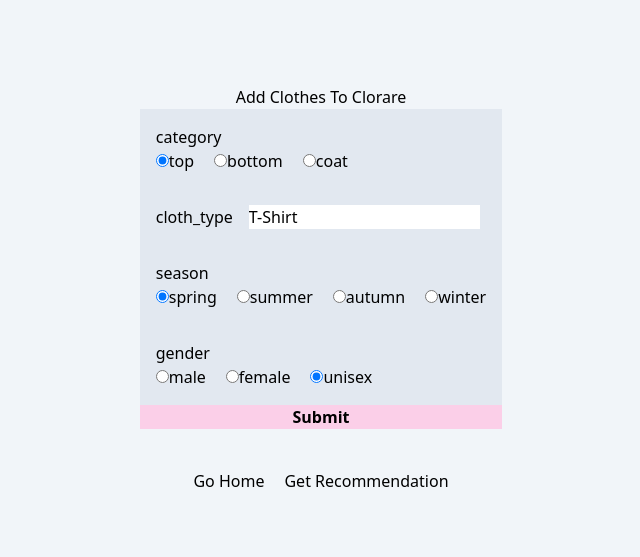
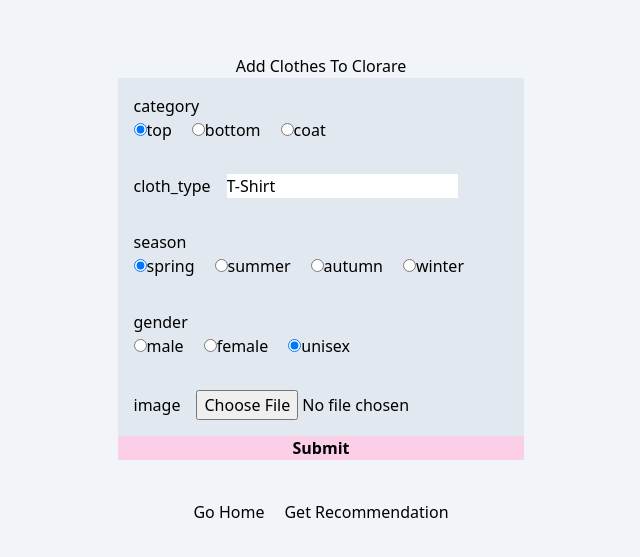
Before and after one commit to SignGin/Clorare, a Next.js app in the folder web/: page /clothes/add in a window 1280 px wide. Shown: the part 101-658 px from the top of the page, without its empty margins (319-959 px from the left). Built offline with nearby package versions, Linux system fonts and the light colour scheme.

Commit message:
이미지 업로드 추가

```diff
--- a/web/src/pages/clothes/add.tsx
+++ b/web/src/pages/clothes/add.tsx
@@ -17,6 +17,30 @@ export default function Add() {
     season: Season.spring,
     gender: Gender.unisex,
     image: null,
+  };
+
+  const convertToBase64 = file => {
+    return new Promise((resolve, reject) => {
+      const fileReader = new FileReader();
+      fileReader.readAsDataURL(file);
+      fileReader.onload = () => {
+        resolve(fileReader.result);
+      };
+      fileReader.onerror = error => {
+        reject(error);
+      };
+    });
+  };
+
+  const handleIcon = async (e, setFieldValue) => {
+    const file = e.target.files[0];
+    //check the size of image
+    if (file?.size / 1024 / 1024 < 2) {
+      const base64 = await convertToBase64(file);
+      setFieldValue('image', base64);
+    } else {
+      alert('Image size must be of 2MB or less');
+    }
   };
 
   return (
@@ -113,6 +137,25 @@ export default function Add() {
                 </div>
               );
             })}
+            <Field name="image">
+              {({ form, field, meta }) => {
+                const { setFieldValue } = form;
+                return (
+                  <div className="m-4">
+                    <span className="mr-4">image</span>
+                    <input
+                      type="file"
+                      className="form-control"
+                      required
+                      onChange={e => handleIcon(e, setFieldValue)}
+                    />
+                    {meta.touched && meta.error && (
+                      <div className="error">{meta.error}</div>
+                    )}
+                  </div>
+                );
+              }}
+            </Field>
             <button
               type="submit"
               disabled={isSubmitting}
```
